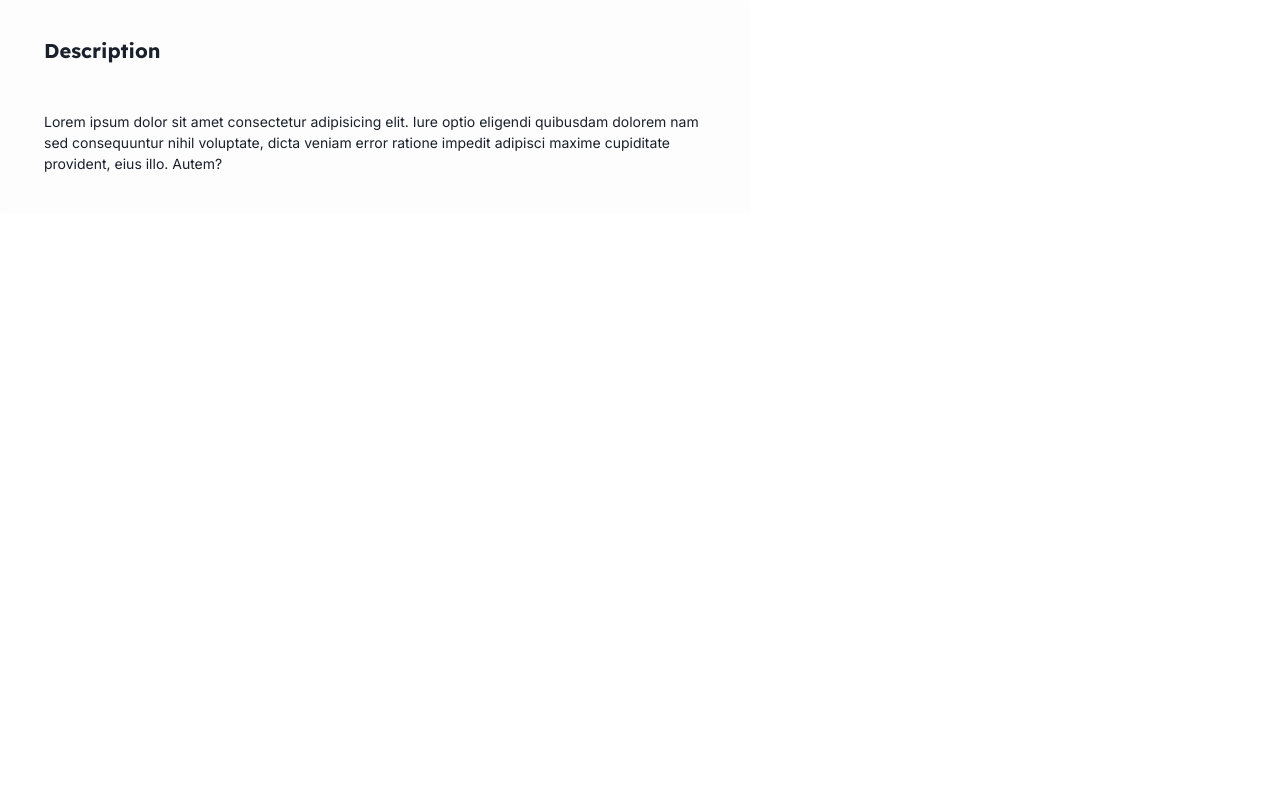
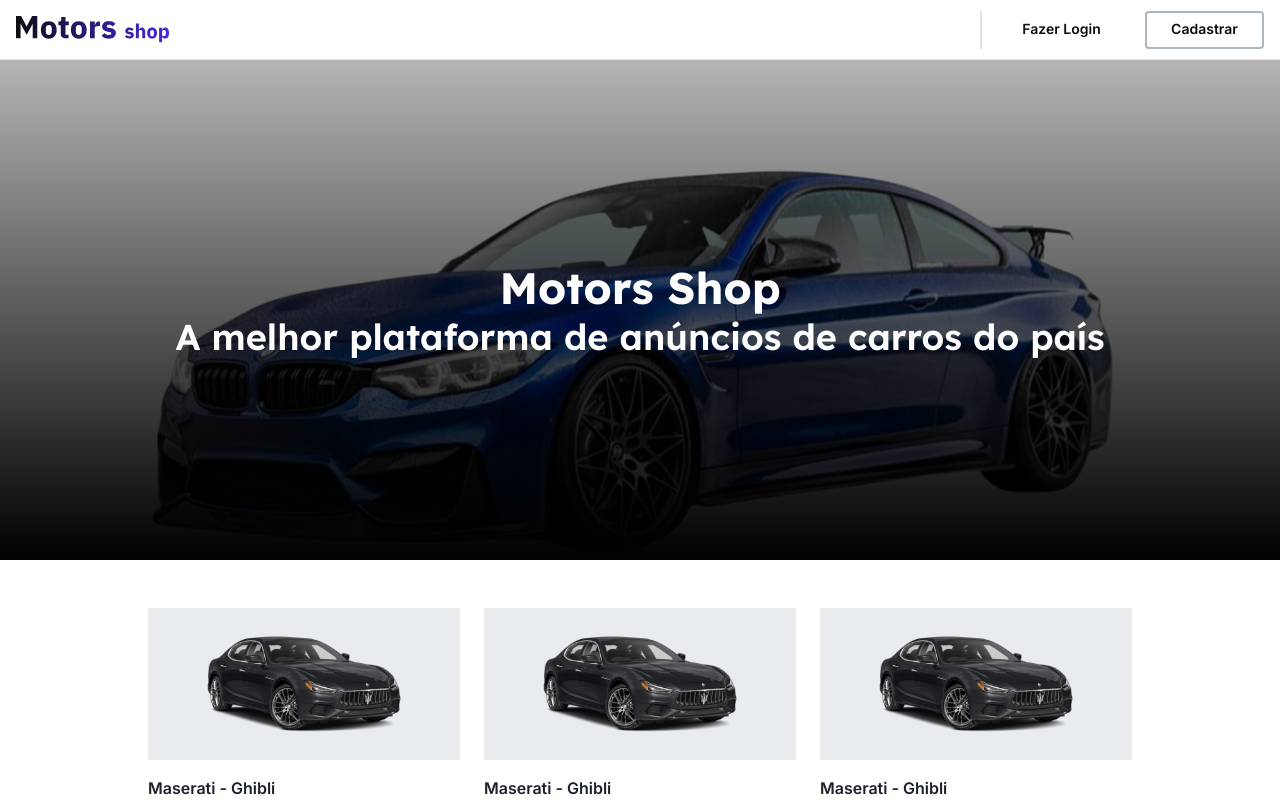
Before and after one commit to Kars-Kommerce/Kars-Kommerce, a React (Vite) app: page / in a window 1280 px wide. Shown: the top 800 px of the page. Built offline with nearby package versions, Linux system fonts and the light colour scheme.

Commit message:
fix: app_exhibition

```diff
--- a/src/main.tsx
+++ b/src/main.tsx
@@ -6,12 +6,11 @@
 import { ChakraProvider, DarkMode } from "@chakra-ui/react";
 
 import theme from "./styles/theme";
-import DescriptionCard from "./components/DescriptionCard";
 
 ReactDOM.createRoot(document.getElementById("root") as HTMLElement).render(
   <React.StrictMode>
     <ChakraProvider theme={theme}>
-      <DescriptionCard></DescriptionCard>
+      <App />
     </ChakraProvider>
   </React.StrictMode>
 );
```
